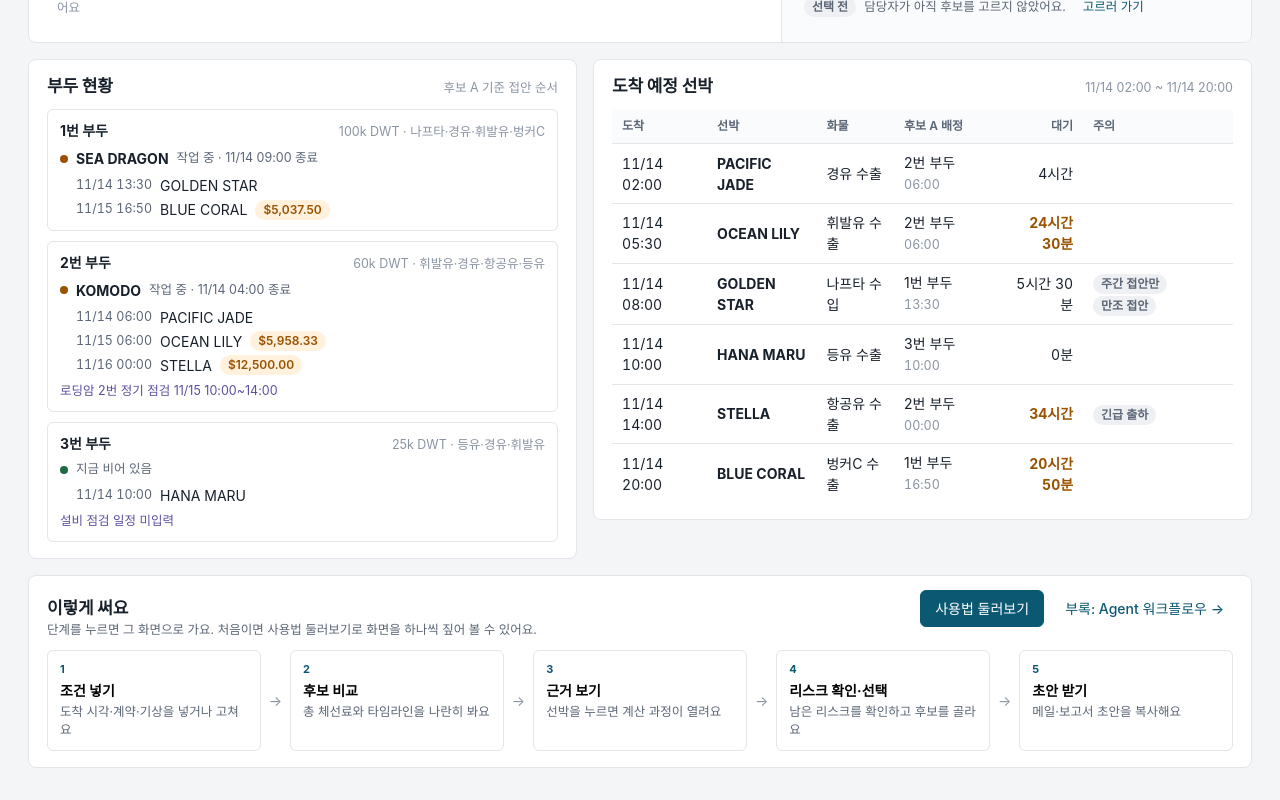
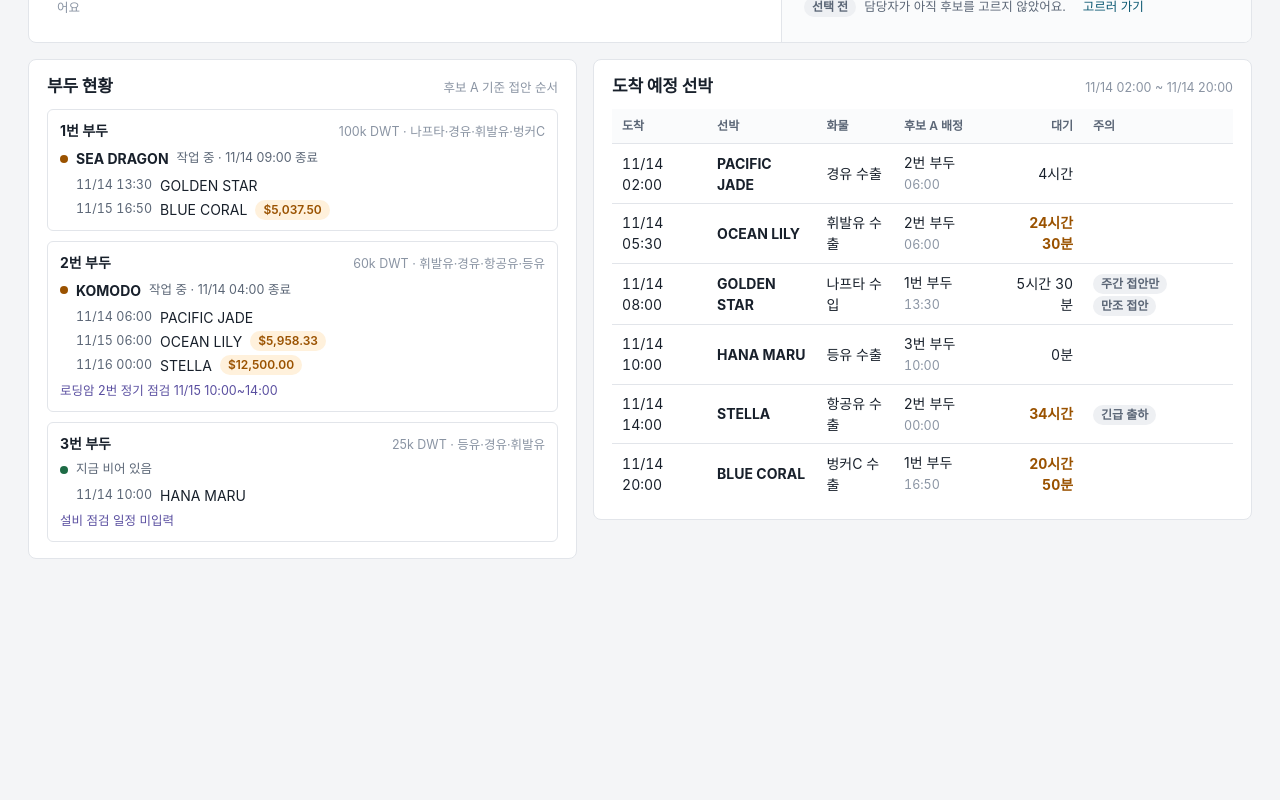
Before and after one commit to team-laytime/D-MIN-prototype, a Vue app: page / in a window 1280 px wide. Shown: the part 706-1506 px from the top of the page. After the commit the page ends 1313 px from the top, so only its background shows below. Built offline with nearby package versions, Linux system fonts and the light colour scheme; a web font is replaced by a local one.

Commit message:
Remove usage steps section from home

```diff
--- a/src/components/HomeView.vue
+++ b/src/components/HomeView.vue
@@ -5,13 +5,6 @@ import { fmt, fmtDur, money } from '../lib/time.js'
 
 const props = defineProps({ result: Object, scen: Object, current: Object, version: Number })
 const emit = defineEmits(['go', 'focus', 'tour'])
-const USAGE = [
-  { tab: 'input', title: '조건 넣기', desc: '도착 시각·계약·기상을 넣거나 고쳐요' },
-  { tab: 'compare', title: '후보 비교', desc: '총 체선료와 타임라인을 나란히 봐요' },
-  { tab: 'compare', title: '근거 보기', desc: '선박을 누르면 계산 과정이 열려요' },
-  { tab: 'risk', title: '리스크 확인·선택', desc: '남은 리스크를 확인하고 후보를 골라요' },
-  { tab: 'report', title: '초안 받기', desc: '메일·보고서 초안을 복사해요' },
-]
 
 const fcfs = computed(() => props.result.fcfs)
 const best = computed(() => props.result.candidates[0])
@@ -179,27 +172,6 @@ const longest = computed(() => best.value.placements.reduce((a, b) => (b.waitMin
         </div>
       </section>
     </div>
-
-    <section class="panel how">
-      <div class="panel-head">
-        <div>
-          <h2>이렇게 써요</h2>
-          <p class="muted small">단계를 누르면 그 화면으로 가요. 처음이면 사용법 둘러보기로 화면을 하나씩 짚어 볼 수 있어요.</p>
-        </div>
-        <div class="row">
-          <button class="btn primary" @click="emit('tour')">사용법 둘러보기</button>
-          <button class="btn ghost" @click="emit('go', 'workflow')">부록: Agent 워크플로우 →</button>
-        </div>
-      </div>
-      <div class="panel-body flow">
-        <template v-for="(u, i) in USAGE" :key="u.title">
-          <span v-if="i" class="arrow">→</span>
-          <button class="flow-step" @click="emit('go', u.tab)">
-            <span class="n">{{ i + 1 }}</span><b>{{ u.title }}</b><span class="small muted">{{ u.desc }}</span>
-          </button>
-        </template>
-      </div>
-    </section>
   </div>
 </template>
 
@@ -248,9 +220,4 @@ const longest = computed(() => best.value.placements.reduce((a, b) => (b.waitMin
 .unknown-text { color: var(--unknown); }
 .warn-text { color: var(--warn); font-weight: 650; }
 .chip.tag { margin-right: 4px; }
-.flow { display: flex; align-items: stretch; gap: 8px; }
-.flow-step { flex: 1; border: 1px solid var(--line); border-radius: 6px; padding: 10px 12px; display: flex; flex-direction: column; gap: 2px; background: var(--panel); text-align: left; }
-.flow-step:hover { border-color: var(--accent); background: #f7fafb; }
-.flow-step .n { font-size: 11px; font-weight: 700; color: var(--accent); }
-.arrow { align-self: center; color: var(--faint); }
 </style>
```
